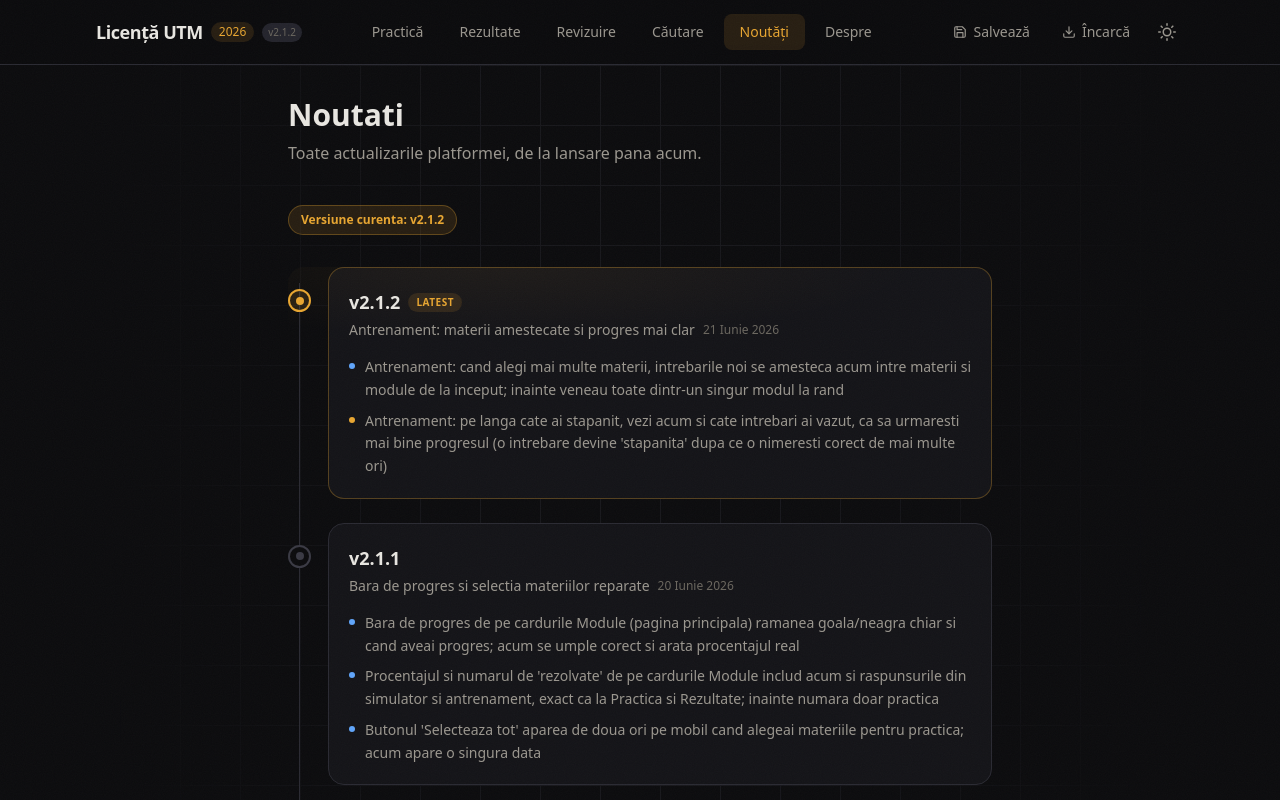
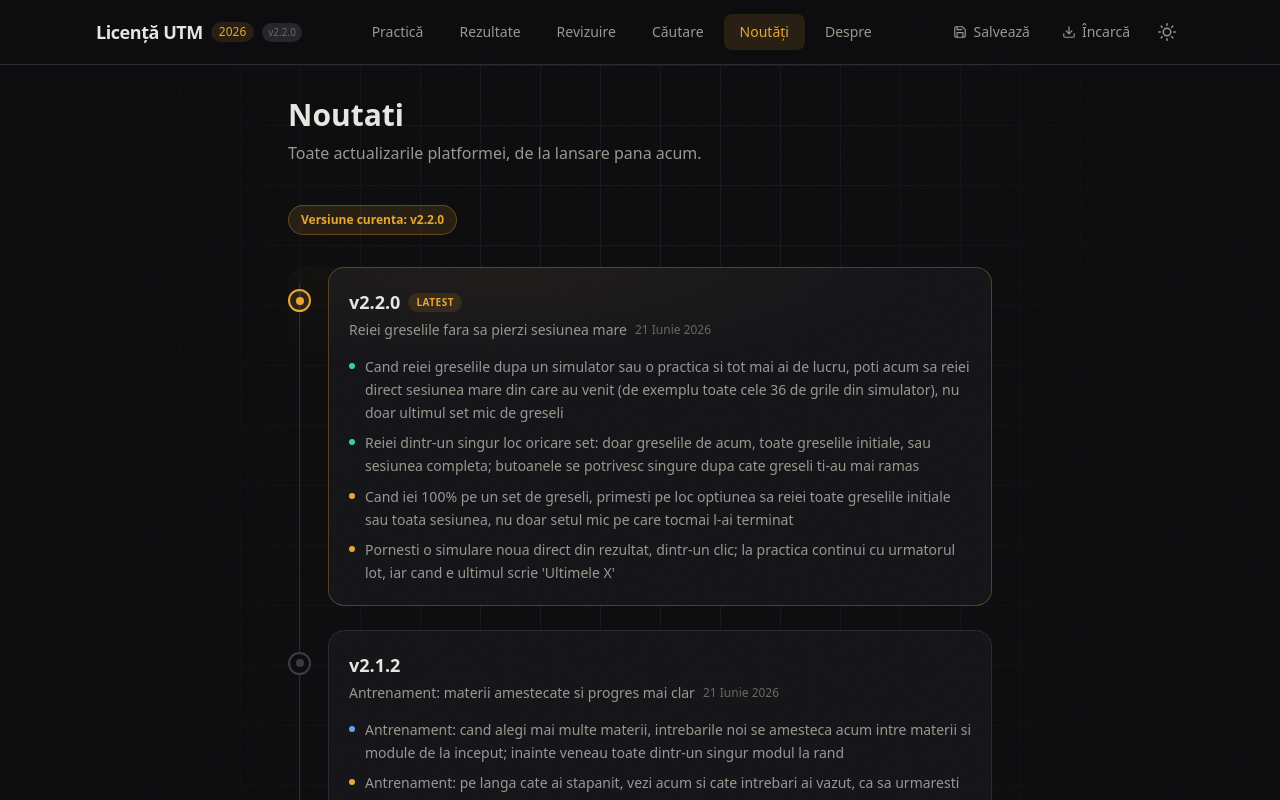
Before and after one commit to AndreiBalan-dev/pregatire-licenta-utm, a Next.js app: page /noutati in a window 1280 px wide. Shown: the top 800 px of the page. Built offline with nearby package versions, Linux system fonts and the light colour scheme.

Commit message:
feat: v2.2.0 changelog, banner, version bump

```diff
--- a/src/app/noutati/page.tsx
+++ b/src/app/noutati/page.tsx
@@ -43,6 +43,17 @@ const typeConfig: Record<ChangeType, { label: string; color: string; bg: string
 };
 
 const changelog: Version[] = [
+  {
+    version: "2.2.0",
+    date: "21 Iunie 2026",
+    title: "Reiei greselile fara sa pierzi sesiunea mare",
+    changes: [
+      { text: "Cand reiei greselile dupa un simulator sau o practica si tot mai ai de lucru, poti acum sa reiei direct sesiunea mare din care au venit (de exemplu toate cele 36 de grile din simulator), nu doar ultimul set mic de greseli", type: "feature" },
+      { text: "Reiei dintr-un singur loc oricare set: doar greselile de acum, toate greselile initiale, sau sesiunea completa; butoanele se potrivesc singure dupa cate greseli ti-au mai ramas", type: "feature" },
+      { text: "Cand iei 100% pe un set de greseli, primesti pe loc optiunea sa reiei toate greselile initiale sau toata sesiunea, nu doar setul mic pe care tocmai l-ai terminat", type: "improvement" },
+      { text: "Pornesti o simulare noua direct din rezultat, dintr-un clic; la practica continui cu urmatorul lot, iar cand e ultimul scrie 'Ultimele X'", type: "improvement" },
+    ],
+  },
   {
     version: "2.1.2",
     date: "21 Iunie 2026",
--- a/src/components/home/ChangelogBanner.tsx
+++ b/src/components/home/ChangelogBanner.tsx
@@ -5,9 +5,9 @@ import { Container } from "@/components/layout/Container";
 import { APP_VERSION } from "@/lib/site-config";
 
 const recentChanges = [
-  "Antrenament: la mai multe materii, intrebarile se amesteca intre module de la inceput (nu mai vin tot dintr-unul la rand)",
-  "Antrenament: vezi acum si cate intrebari ai vazut, nu doar cate ai stapanit",
-  "Bara de progres de pe cardurile Module se umple corect, inclusiv pe Rezultate",
+  "Reiei greselile fara sa pierzi sesiunea mare: din rezultat poti relua tot simulatorul, nu doar ultimul set",
+  "Un singur loc pentru orice reluare: doar greselile, toate greselile initiale, sau sesiunea completa",
+  "Simulare noua dintr-un clic; la practica vezi 'Ultimele X' cand termini lotul",
 ];
 
 export function ChangelogBanner() {
--- a/src/lib/site-config.ts
+++ b/src/lib/site-config.ts
@@ -13,7 +13,7 @@
  * keep them in sync.
  */
 
-export const APP_VERSION = "2.1.2";
+export const APP_VERSION = "2.2.0";
 
 export const EXAM_SESSION_YEAR = "2026";
 
```
